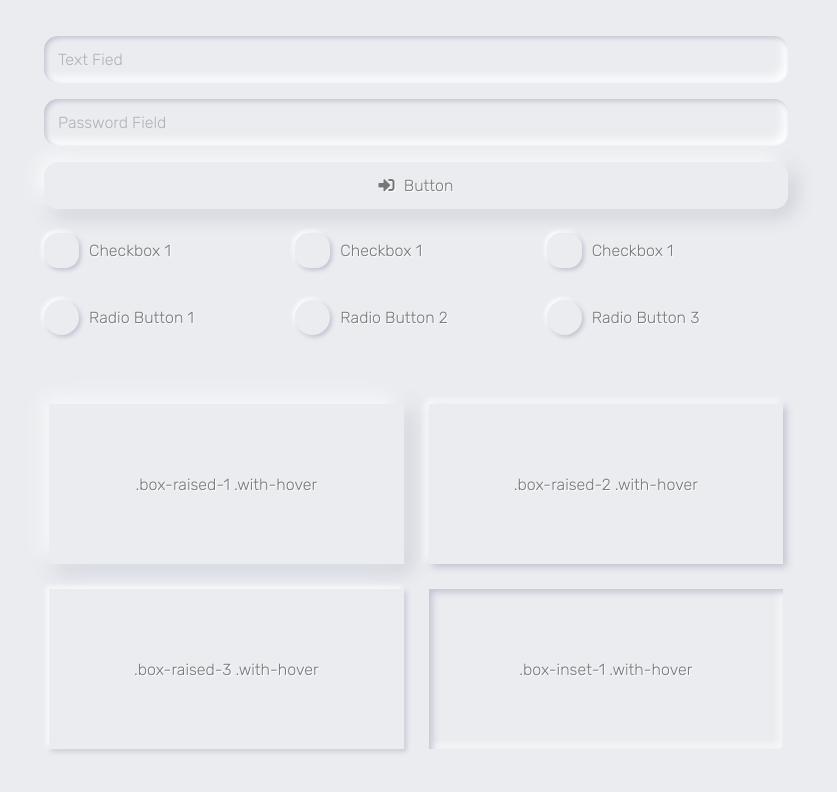
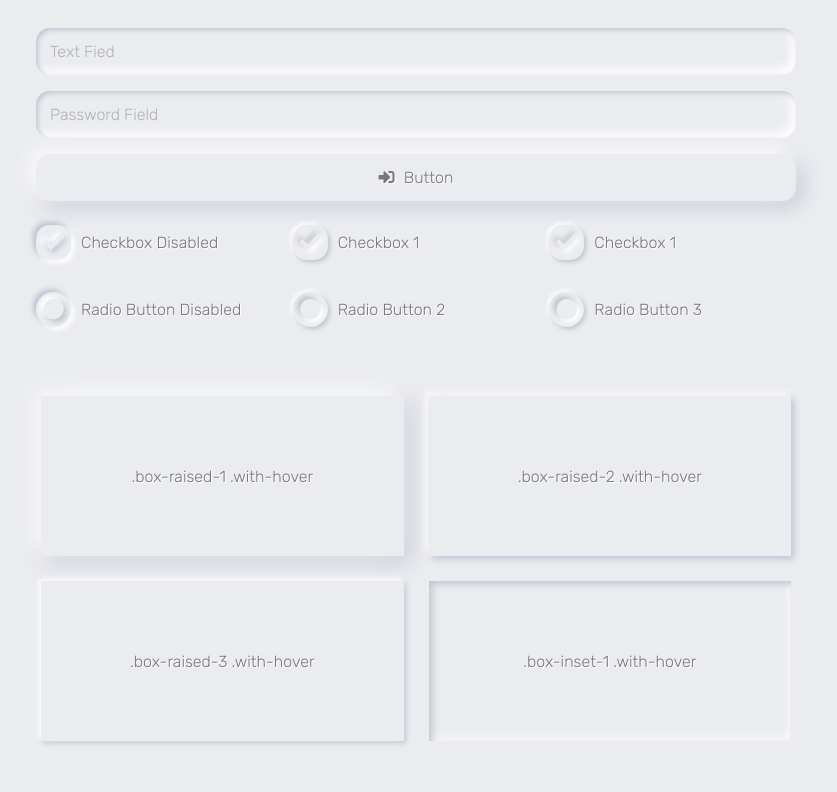
Before and after one commit to katendeglory/soft-ui-library, a website: page index.html in a window 1280 px wide. Shown: the whole page, without its empty margins (224-1061 px from the left). Drawn offline with Linux system fonts and the light colour scheme.

Commit message:
initial commit

```diff
--- a/index.html
+++ b/index.html
@@ -26,13 +26,13 @@
     <a class="btn"><i class="fas fa-sign-in-alt"></i> Button</a>
 
     <div class="center-flex">
-      <label><input type="checkbox" name="checkbox-1"> Checkbox 1</label>
+      <label><input type="checkbox" name="checkbox-1" disabled> Checkbox Disabled</label>
       <label><input type="checkbox" name="checkbox-2"> Checkbox 1</label>
       <label><input type="checkbox" name="checkbox-3"> Checkbox 1</label>
     </div>
 
     <div class="center-flex">
-      <label><input type="radio" name="radio"> Radio Button 1</label>
+      <label><input type="radio" name="radio" disabled> Radio Button Disabled</label>
       <label><input type="radio" name="radio"> Radio Button 2</label>
       <label><input type="radio" name="radio"> Radio Button 3</label>
     </div>
--- a/scss/_box.scss
+++ b/scss/_box.scss
@@ -1,6 +1,9 @@
+.with-hover {
+  transition: $transition;
+}
+
 .box-raised-1 {
   box-shadow: -5px -5px 20px $color-white, 5px 5px 20px $color-shadow;
-  transition: all 0.2s ease-in-out;
 
   &.with-hover:hover {
     box-shadow: -2px -2px 5px $color-white, 2px 2px 5px $color-shadow;
@@ -8,19 +11,15 @@
 }
 
 .box-raised-2 {
-  transition: all 0.75s cubic-bezier(0.23, 1, 0.32, 1);
-  box-shadow: 3px 3px 7px 0px $color-shadow, -3px -3px 7px 0px $color-white, inset 0px 0px 0px 0px $color-shadow,
-    inset 0px 0px 0px 0px $color-white;
+  box-shadow: 3px 3px 7px $color-shadow, -3px -3px 7px $color-white, inset 0 0 0 transparent, inset 0 0 0 transparent;
 
   &.with-hover:hover {
-    box-shadow: 0px 0px 0px 0px $color-shadow, 0px 0px 0px 0px $color-white, inset 3px 3px 7px 0px $color-shadow,
-      inset -3px -3px 7px 0px $color-white;
+    box-shadow: 0 0 0 transparent, 0 0 0 transparent, inset 3px 3px 7px $color-shadow, inset -3px -3px 7px $color-white;
   }
 }
 
 .box-raised-3 {
   box-shadow: -2px -2px 5px $color-white, 2px 2px 5px $color-shadow;
-  transition: all 0.2s ease-in-out;
 
   &.with-hover:hover {
     box-shadow: -5px -5px 20px $color-white, 5px 5px 20px $color-shadow;
@@ -28,12 +27,10 @@
 }
 
 .box-inset-1 {
-  transition: all 0.75s cubic-bezier(0.23, 1, 0.32, 1);
-  box-shadow: 0px 0px 0px 0px $color-shadow, 0px 0px 0px 0px $color-white, inset 3px 3px 7px 0px $color-shadow,
-    inset -3px -3px 7px 0px $color-white;
+  box-shadow: 0 0 0 transparent, 0 0 0 transparent, inset 3px 3px 7px $color-shadow, inset -3px -3px 7px $color-white;
 
   &.with-hover:hover {
-    box-shadow: 3px 3px 7px 0px $color-shadow, -3px -3px 7px 0px $color-white, inset 0px 0px 0px 0px $color-shadow,
-      inset 0px 0px 0px 0px $color-white;
+    box-shadow: 3px 3px 7px $color-shadow, -3px -3px 7px 0px $color-white, inset 0 0 0 transparent,
+      inset 0 0 0 transparent;
   }
 }
--- a/scss/_form.scss
+++ b/scss/_form.scss
@@ -10,7 +10,7 @@ textarea {
   appearance: none;
   border: 0;
   outline: 0;
-  transition: all 0.25s ease-in-out;
+  transition: $transition;
   color: $main-text-color;
 }
 
@@ -84,16 +84,29 @@ input[type="checkbox"] {
   justify-content: center;
   align-items: center;
 
+  &::before {
+    transition: $transition;
+    font-family: "Font Awesome 5 Free";
+    font-size: $ruler * 1.5;
+    font-weight: bolder;
+    text-shadow: -3px -3px 5px $color-shadow, 3px 3px 5px $color-white;
+    color: $color-bg;
+  }
+
   &:checked {
-    // box-shadow: -2px -2px 3px $color-shadow, 2px 2px 3px $color-white;
     box-shadow: -3px -3px 5px $color-shadow, 3px 3px 5px $color-white;
     &::before {
-      font-family: "Font Awesome 5 Free";
-      content: "\f00c";
-      font-size: $ruler * 1.25;
-      font-weight: bolder;
       text-shadow: 3px 3px 5px $color-shadow, -3px -3px 5px $color-white;
       color: $check-radio-color;
+    }
+  }
+
+  &:disabled {
+    box-shadow: -3px -3px 5px $color-shadow, 3px 3px 5px $color-white;
+
+    &::before {
+      text-shadow: 3px 3px 5px $color-shadow, -3px -3px 5px $color-white;
+      color: $color-bg;
     }
   }
 }
@@ -103,7 +116,9 @@ input[type="checkbox"] {
 input[type="checkbox"] {
   border-radius: $ruler * 1;
 
-  &:checked::before {
+  &::before,
+  &:checked::before,
+  &:disabled {
     content: "\f00c";
   }
 }
@@ -113,7 +128,9 @@ input[type="checkbox"] {
 input[type="radio"] {
   border-radius: 50%;
 
-  &:checked::before {
+  &::before,
+  &:checked::before,
+  &:disabled {
     content: "\f111";
   }
 }
--- a/scss/_variables.scss
+++ b/scss/_variables.scss
@@ -1,8 +1,9 @@
 $ruler: 14px;
 $dark-mode: false;
 
-//Colors
+//Shared Properties
 $main-blue: #00a8ff;
+$transition: all 0.35s ease-in-out;
 
 // Light Mode
 $color-bg: #ebecf0;
--- a/scss/neumorphism-ui.scss
+++ b/scss/neumorphism-ui.scss
@@ -9,9 +9,13 @@ html {
   background-color: $color-bg;
   color: $main-text-color;
   text-shadow: 1px 1px 0 $color-white;
+  scroll-behavior: smooth;
+  box-sizing: border-box;
 }
 
 * {
   font-family: "Rubik", sans-serif;
-  box-sizing: border-box;
+  box-sizing: inherit;
+  padding: 0;
+  margin: 0;
 }
```
Also changed, not shown: css/neumorphism-ui.css, 1 other file.
